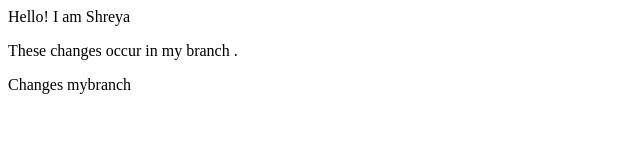
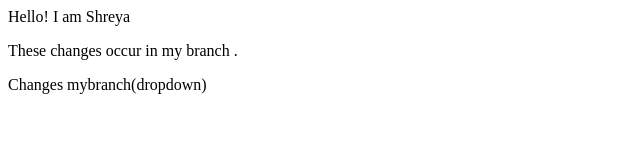
Before and after one commit to ShShreya25/local-repo, a plain HTML site: page index.html in a window 1280 px wide. Shown: the whole page, without its empty margins (0-640 px from the left). Drawn offline with Linux system fonts and the light colour scheme.

Commit message:
add dropdown

```diff
--- a/index.html
+++ b/index.html
@@ -1,4 +1,4 @@
 
     <p>Hello! I am Shreya</p>
     <p>These changes occur in my branch .</p>
-    <p>Changes mybranch</p>
+    <p>Changes mybranch(dropdown)</p>
```
